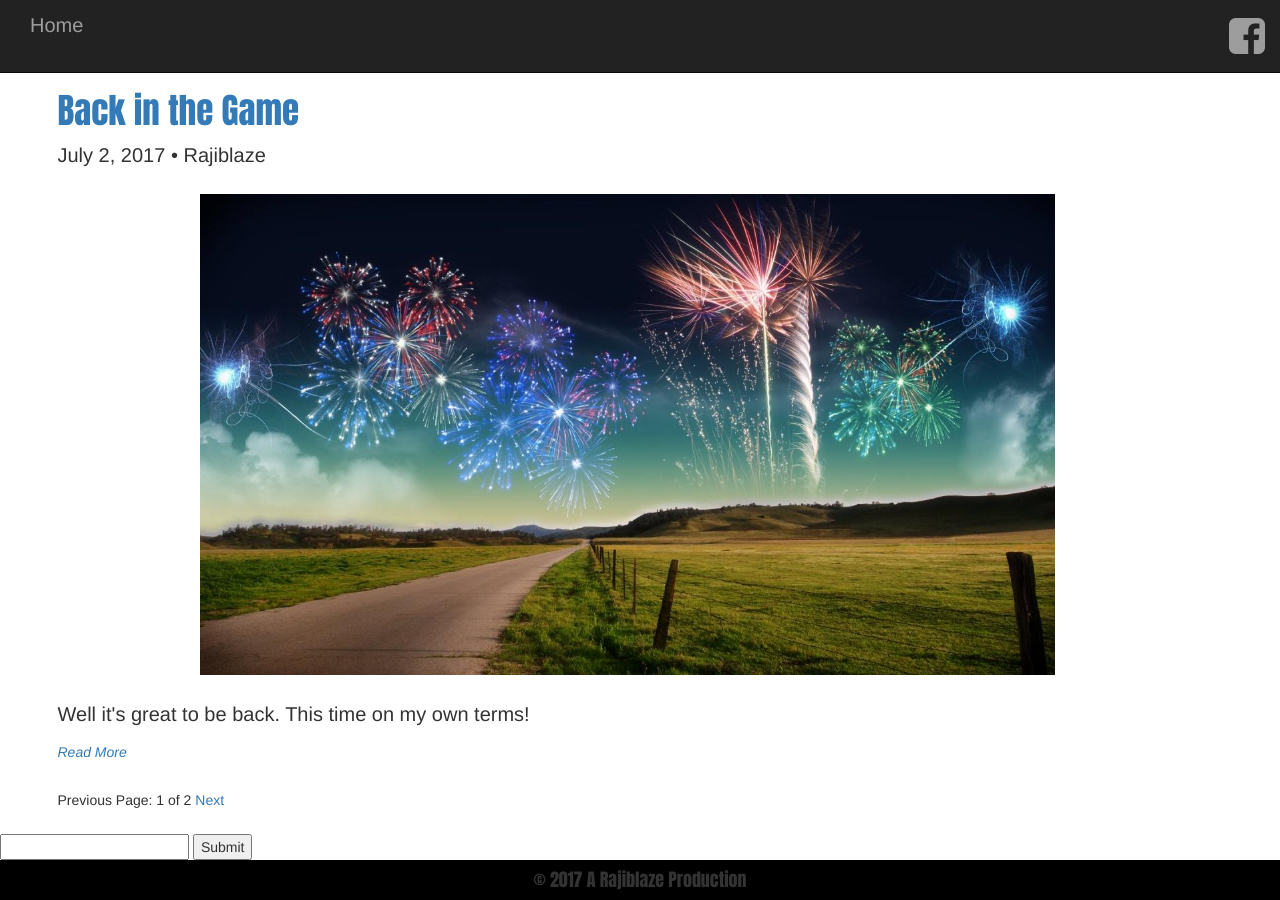
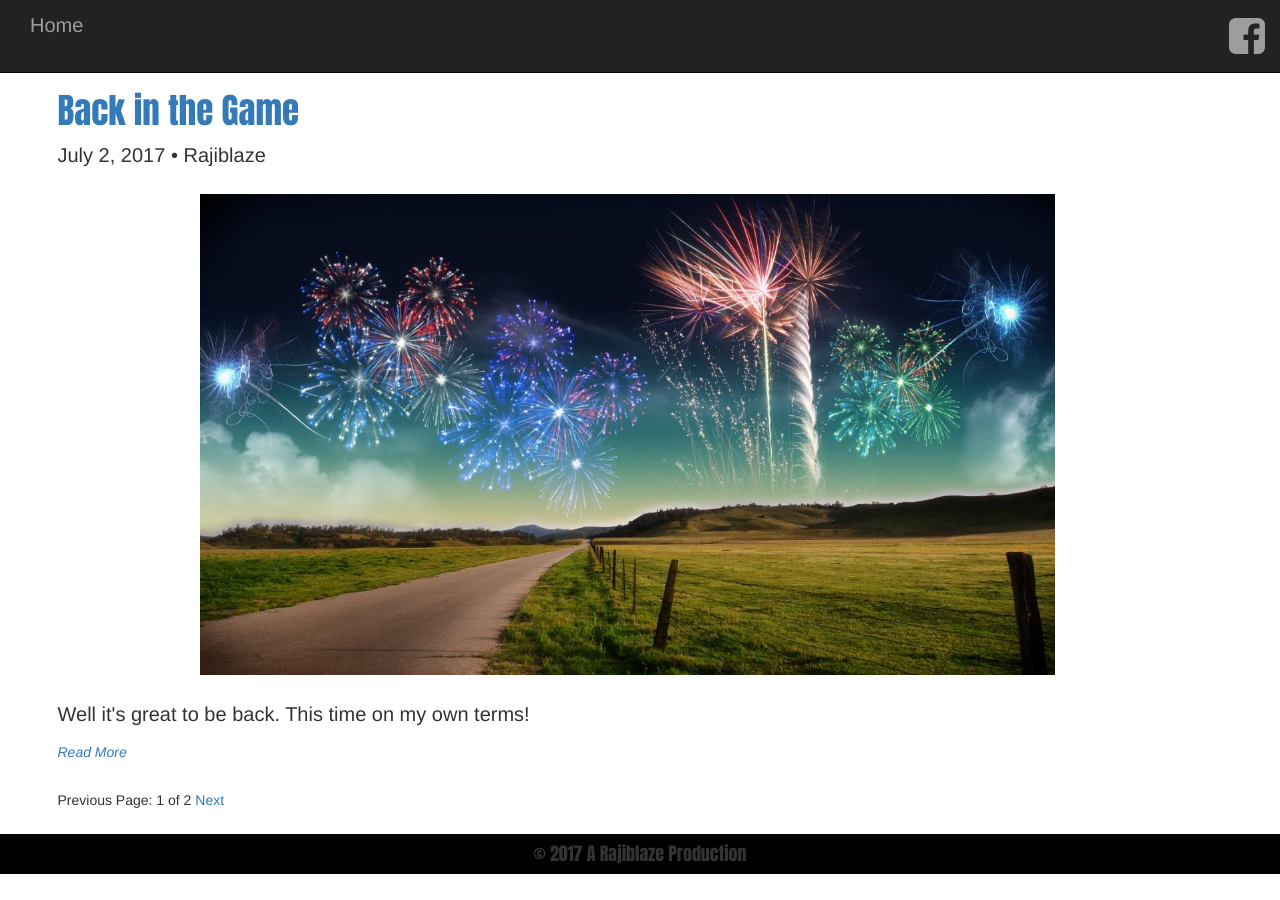
Before and after one commit to habitualgamer/habitualgamer.github.io, a Jekyll site: the page built from index.html, in a window 1280 px wide and 900 px high, scrolled down 3465 px. Built offline with Jekyll 4.4.1, drawn with Linux system fonts in a browser that asks for light colours; nearby versions of some CDN libraries; the list of posts is cut into pages by our own code; after the commit the page ends 4339 px from its top, so only the background shows below that.

Commit message:
Update default.html

```diff
--- a/_layouts/default.html
+++ b/_layouts/default.html
@@ -171,13 +171,7 @@
       </div>
     </main>
 
-<form action="https://getsimpleform.com/messages?form_api_token=d620652fcb50b3a2e6316bcc530b1c7a" method="post">
-  <!-- the redirect_to is optional, the form will redirect to the referrer on submission -->
-  <input type='hidden' name='redirect_to' value='<the complete return url e.g. http://fooey.com/thank-you.html>' />
-  <!-- all your input fields here.... -->
-  <input type='text' name='type email here' />
-  <input type='submit' value='Submit' />
-	</form>
+
   <section class="footer">
 <footer class="container-fluid" id="contact" align="center">
 
```
